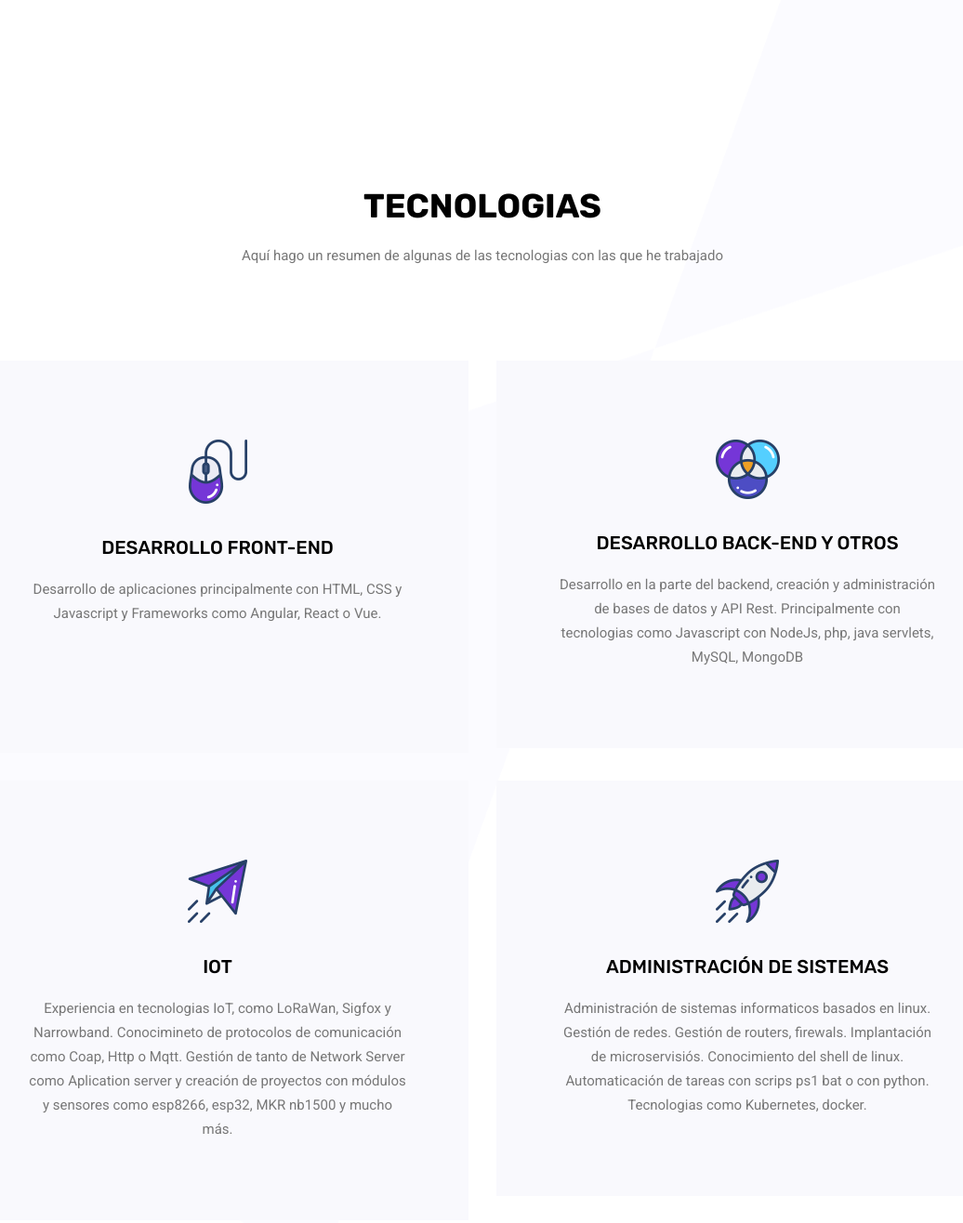
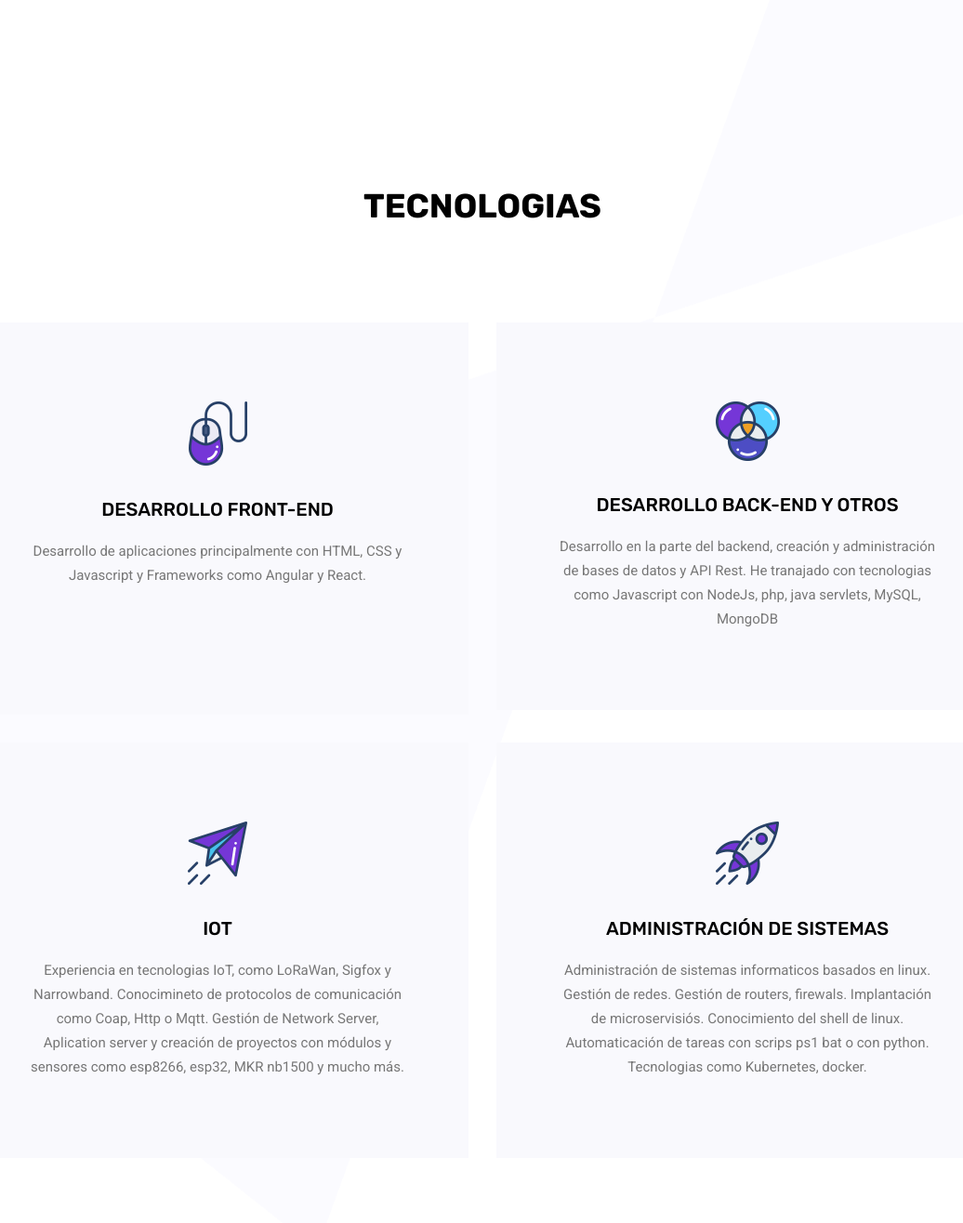
Before and after one commit to ferrangarcia6/Portfolio, a plain HTML site: page index.html in a window 1280 px wide. Shown: the part 1241-2557 px from the top of the page at 93% size, without its empty margins (121-1157 px from the left). Drawn offline with Linux system fonts and the light colour scheme; some packages are replaced by stand-ins of ours.

Commit message:
Update 25/02/2021

```diff
--- a/index.html
+++ b/index.html
@@ -110,10 +110,7 @@
 				<div class="col-lg-12 text-center">
 					<div class="main_title">
 						<h2>Tecnologias </h2>
-						<p>
-							Aquí hago un resumen de algunas de las tecnologias con las que he trabajado
 
-						</p>
 					</div>
 				</div>
 			</div>
@@ -122,21 +119,21 @@
 					<div class="feature_item">
 						<img src="img/services/s1.png" alt="">
 						<h4>Desarrollo Front-End</h4>
-						<p>Desarrollo de aplicaciones principalmente con HTML, CSS y Javascript y Frameworks como Angular, React o Vue. <br> <br> <br></p>
+						<p>Desarrollo de aplicaciones principalmente con HTML, CSS y Javascript y Frameworks como Angular y React. <br> <br> <br></p>
 					</div>
 				</div>
 				<div class="col-lg-6 col-md-12">
 					<div class="feature_item">
 						<img src="img/services/s2.png" alt="">
 						<h4>Desarrollo Back-end y Otros</h4>
-						<p>Desarrollo en la parte del backend, creación y administración de bases de datos y API Rest. Principalmente con tecnologias como Javascript con NodeJs, php, java servlets, MySQL, MongoDB</p>
+						<p>Desarrollo en la parte del backend, creación y administración de bases de datos y API Rest. He tranajado con tecnologias como Javascript con NodeJs, php, java servlets, MySQL, MongoDB</p>
 					</div>
 				</div>
 				<div class="col-lg-6 col-md-12">
 					<div class="feature_item">
 						<img src="img/services/s3.png" alt="">
 						<h4>IoT</h4>
-						<p>Experiencia en tecnologias IoT, como LoRaWan, Sigfox y Narrowband. Conocimineto de protocolos de comunicación como Coap, Http o Mqtt. Gestión de tanto de Network Server como Aplication server y creación de proyectos con módulos y sensores como esp8266, esp32, MKR nb1500 y mucho más.</p>
+						<p>Experiencia en tecnologias IoT, como LoRaWan, Sigfox y Narrowband. Conocimineto de protocolos de comunicación como Coap, Http o Mqtt. Gestión de Network Server, Aplication server y creación de proyectos con módulos y sensores como esp8266, esp32, MKR nb1500 y mucho más.</p>
 					</div>
 				</div>
 				<div class="col-lg-6 col-md-12">
```
